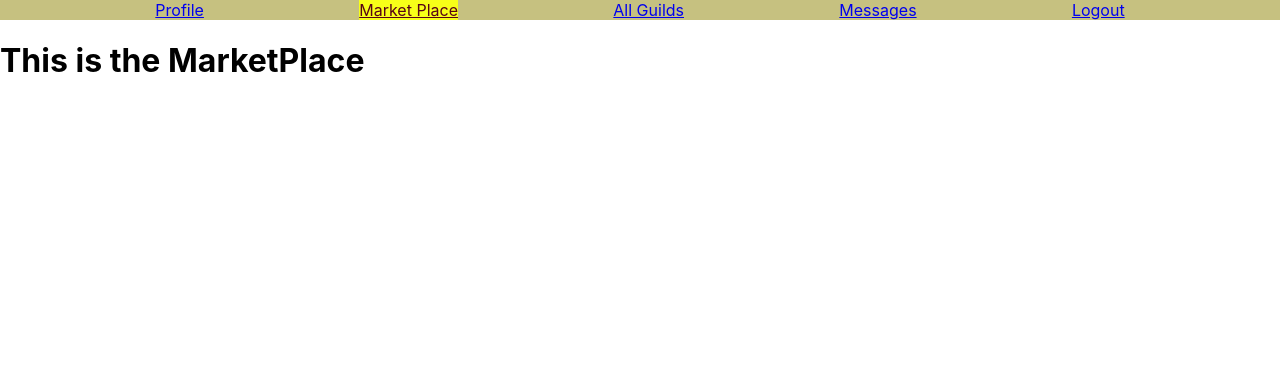
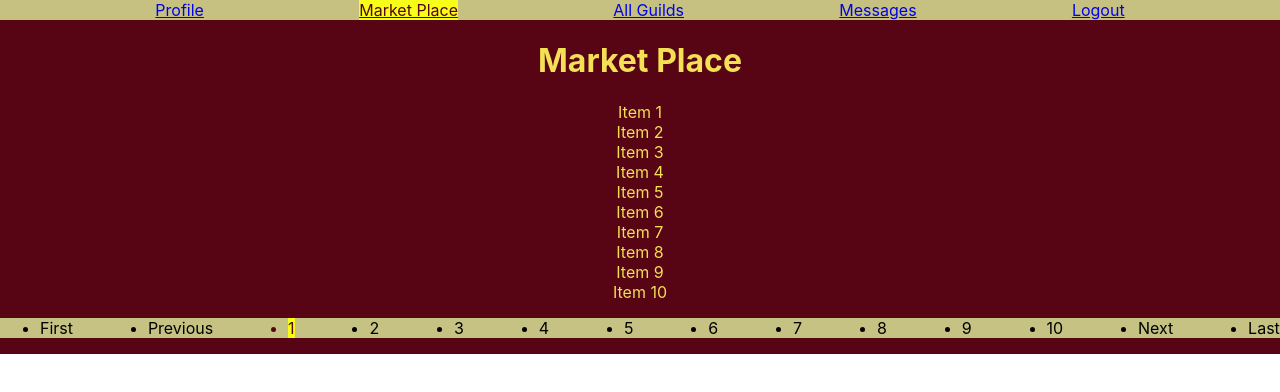
Before and after one commit to srahim457/capstone, a React (Create React App) app in the folder guilds/: page /market-place in a window 1280 px wide. Shown: the top 392 px of the page. Built offline with nearby package versions, Linux system fonts and the light colour scheme.

Commit message:
push template

```diff
--- a/guilds/src/Components/MarketPlace.js
+++ b/guilds/src/Components/MarketPlace.js
@@ -1,13 +1,48 @@
 import React, { Component } from 'react';
+import Pagination from './Pagination';
+import '../MarketPlace.css';
 
 class MarketPlace extends Component {
+  constructor() {
+    super();
+
+    // an example array of 150 items to be paged
+    var exampleItems = [...Array(150).keys()].map(i => ({
+      id: i + 1,
+      name: 'Item ' + (i + 1)
+    }));
+
+    this.state = {
+      exampleItems: exampleItems,
+      pageOfItems: []
+    };
+
+    // bind function in constructor instead of render (https://github.com/yannickcr/eslint-plugin-react/blob/master/docs/rules/jsx-no-bind.md)
+    this.onChangePage = this.onChangePage.bind(this);
+  }
+
+  onChangePage(pageOfItems) {
+    // update state with new page of items
+    this.setState({ pageOfItems: pageOfItems });
+  }
+
   render() {
     return (
-      <div>
-        <h1>This is the MarketPlace</h1>
+      <div className='containerParent'>
+        <div className='container'>
+          <h1 className='title'>Market Place</h1>
+          {this.state.pageOfItems.map(item => (
+            <div className='items' key={item.id}>
+              {item.name}
+            </div>
+          ))}
+          <Pagination
+            items={this.state.exampleItems}
+            onChangePage={this.onChangePage}
+          />
+        </div>
       </div>
     );
   }
 }
-
 export default MarketPlace;
--- /dev/null
+++ b/guilds/src/MarketPlace.css
@@ -0,0 +1,23 @@
+.containerParent {
+  background-color: #570415;
+  display: flex;
+  justify-content: center;
+  width: auto;
+  height: 100%;
+}
+
+.container {
+  width: 100%;
+}
+.items {
+  display: flex;
+  justify-content: center;
+  flex-direction: row;
+  flex-wrap: wrap;
+  color: #f3e055;
+}
+.title {
+  display: flex;
+  justify-content: center;
+  color: #f3e055;
+}
--- /dev/null
+++ b/guilds/src/Pagination.css
@@ -0,0 +1,7 @@
+.pagination {
+  display: flex;
+  flex-direction: row;
+  justify-content: center;
+  justify-content: space-between;
+  background-color: #c5c283;
+}
--- /dev/null
+++ b/guilds/src/components/Pagination.js
@@ -0,0 +1,151 @@
+import React from 'react';
+import PropTypes from 'prop-types';
+import '../Pagination.css';
+
+const propTypes = {
+  items: PropTypes.array.isRequired,
+  onChangePage: PropTypes.func.isRequired,
+  initialPage: PropTypes.number,
+  pageSize: PropTypes.number
+};
+
+const defaultProps = {
+  initialPage: 1,
+  pageSize: 10
+};
+
+class Pagination extends React.Component {
+  constructor(props) {
+    super(props);
+    this.state = { pager: {} };
+  }
+
+  componentWillMount() {
+    // set page if items array isn't empty
+    if (this.props.items && this.props.items.length) {
+      this.setPage(this.props.initialPage);
+    }
+  }
+
+  componentDidUpdate(prevProps, prevState) {
+    // reset page if items array has changed
+    if (this.props.items !== prevProps.items) {
+      this.setPage(this.props.initialPage);
+    }
+  }
+
+  setPage(page) {
+    var { items, pageSize } = this.props;
+    var pager = this.state.pager;
+
+    if (page < 1 || page > pager.totalPages) {
+      return;
+    }
+
+    // get new pager object for specified page
+    pager = this.getPager(items.length, page, pageSize);
+
+    // get new page of items from items array
+    var pageOfItems = items.slice(pager.startIndex, pager.endIndex + 1);
+
+    // update state
+    this.setState({ pager: pager });
+
+    // call change page function in parent component
+    this.props.onChangePage(pageOfItems);
+  }
+
+  getPager(totalItems, currentPage, pageSize) {
+    // default to first page
+    currentPage = currentPage || 1;
+
+    // default page size is 10
+    pageSize = pageSize || 10;
+
+    // calculate total pages
+    var totalPages = Math.ceil(totalItems / pageSize);
+
+    var startPage, endPage;
+    if (totalPages <= 10) {
+      // less than 10 total pages so show all
+      startPage = 1;
+      endPage = totalPages;
+    } else {
+      // more than 10 total pages so calculate start and end pages
+      if (currentPage <= 6) {
+        startPage = 1;
+        endPage = 10;
+      } else if (currentPage + 4 >= totalPages) {
+        startPage = totalPages - 9;
+        endPage = totalPages;
+      } else {
+        startPage = currentPage - 5;
+        endPage = currentPage + 4;
+      }
+    }
+
+    // calculate start and end item indexes
+    var startIndex = (currentPage - 1) * pageSize;
+    var endIndex = Math.min(startIndex + pageSize - 1, totalItems - 1);
+
+    // create an array of pages to ng-repeat in the pager control
+    var pages = [...Array(endPage + 1 - startPage).keys()].map(
+      i => startPage + i
+    );
+
+    // return object with all pager properties required by the view
+    return {
+      totalItems: totalItems,
+      currentPage: currentPage,
+      pageSize: pageSize,
+      totalPages: totalPages,
+      startPage: startPage,
+      endPage: endPage,
+      startIndex: startIndex,
+      endIndex: endIndex,
+      pages: pages
+    };
+  }
+
+  render() {
+    var pager = this.state.pager;
+
+    if (!pager.pages || pager.pages.length <= 1) {
+      // don't display pager if there is only 1 page
+      return null;
+    }
+
+    return (
+      <ul className='pagination'>
+        <li className={pager.currentPage === 1 ? 'disabled' : ''}>
+          <a onClick={() => this.setPage(1)}>First</a>
+        </li>
+        <li className={pager.currentPage === 1 ? 'disabled' : ''}>
+          <a onClick={() => this.setPage(pager.currentPage - 1)}>Previous</a>
+        </li>
+        {pager.pages.map((page, index) => (
+          <li
+            key={index}
+            className={pager.currentPage === page ? 'active' : ''}
+          >
+            <a onClick={() => this.setPage(page)}>{page}</a>
+          </li>
+        ))}
+        <li
+          className={pager.currentPage === pager.totalPages ? 'disabled' : ''}
+        >
+          <a onClick={() => this.setPage(pager.currentPage + 1)}>Next</a>
+        </li>
+        <li
+          className={pager.currentPage === pager.totalPages ? 'disabled' : ''}
+        >
+          <a onClick={() => this.setPage(pager.totalPages)}>Last</a>
+        </li>
+      </ul>
+    );
+  }
+}
+
+Pagination.propTypes = propTypes;
+Pagination.defaultProps = defaultProps;
+export default Pagination;
```
Also changed, not shown: guilds/src/components/Items.js (added, +9 -0 lines).
